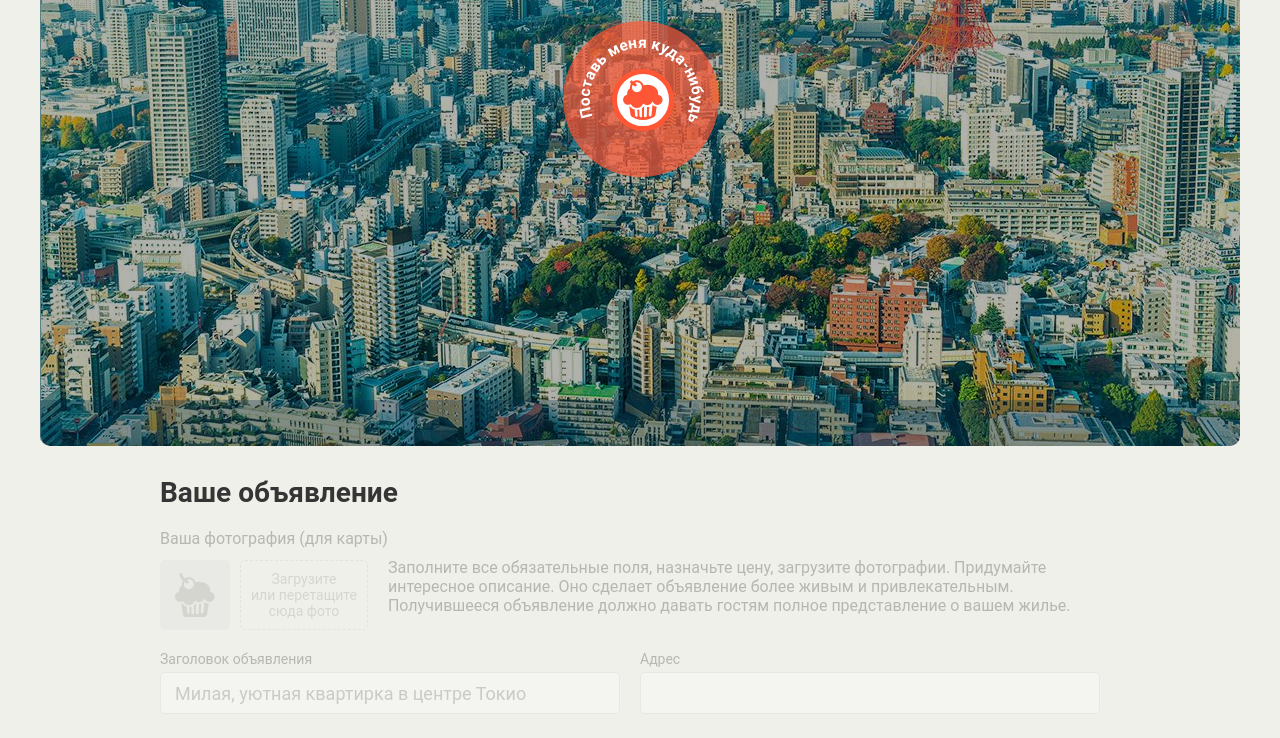
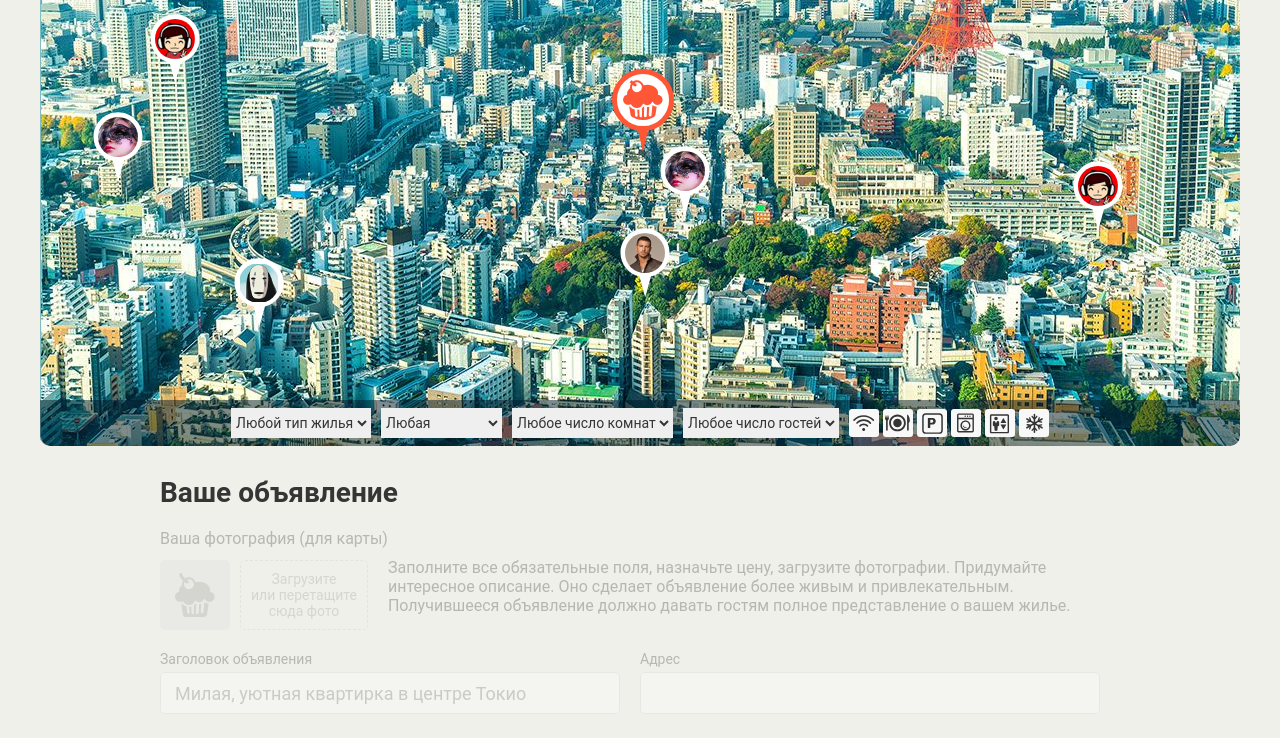
Before and after one commit to Komnatnaya/215761-keksobooking, a website: page index.html in a window 1280 px wide. Shown: the part 304-1042 px from the top of the page. Drawn offline with Linux system fonts and the light colour scheme; files whose address does not match are found by name.

Commit message:
модуль 3

```diff
--- a/index.html
+++ b/index.html
@@ -247,6 +247,7 @@
       <button class="error__button" href="#">Попробовать снова</button>
     </div>
   </template>
-
+   <script src="js/common.js"></script>
+ <script src="js/map.js"></script>
 </body>
 </html>
--- /dev/null
+++ b/js/common.js
@@ -0,0 +1,5 @@
+'use strict';
+
+window.getRandomInteger = function (min, max) {
+  return Math.floor(Math.random() * (max - min + 1)) + min;
+};
--- /dev/null
+++ b/js/map.js
@@ -0,0 +1,276 @@
+'use strict';
+
+var MAP_TEST = [
+  {
+    'author': 'img/avatars/user01.png, img/avatars/user02.png, img/avatars/user03.png, img/avatars/user04.png, img/avatars/user05.png, img/avatars/user06.png, img/avatars/user07.png, img/avatars/user08.png',
+    'offer': {
+      'title': 'Большая уютная квартира, Маленькая неуютная квартира, Огромный прекрасный дворец, Маленький ужасный дворец, Красивый гостевой домик, Некрасивый негостеприимный домик, Уютное бунгало далеко от моря, Неуютное бунгало по колено в воде',
+      'address': window.getRandomInteger(100, 600) + ', ' + window.getRandomInteger(100, 600),
+      'price': window.getRandomInteger(1000, 1000000),
+      'type': 'palace, flat, house, bungalo',
+      'rooms': window.getRandomInteger(1, 5),
+      'guests': window.getRandomInteger(1, 10),
+      'checkin': '12:00, 13:00, 14:00',
+      'checkout': '12:00, 13:00, 14:00',
+      'features': ['wifi', 'dishwasher', 'parking', 'washer', 'elevator', 'conditioner'],
+      'description': '',
+      'photos': ['http://o0.github.io/assets/images/tokyo/hotel1.jpg', 'http://o0.github.io/assets/images/tokyo/hotel2.jpg', 'http://o0.github.io/assets/images/tokyo/hotel3.jpg']
+    },
+    'location': {
+      x: window.getRandomInteger(0, 1150),
+      y: window.getRandomInteger(130, 630)
+    }
+  },
+  {
+    'author': 'img/avatars/user01.png, img/avatars/user02.png, img/avatars/user03.png, img/avatars/user04.png, img/avatars/user05.png, img/avatars/user06.png, img/avatars/user07.png, img/avatars/user08.png',
+    'offer': {
+      'title': 'Большая уютная квартира, Маленькая неуютная квартира, Огромный прекрасный дворец, Маленький ужасный дворец, Красивый гостевой домик, Некрасивый негостеприимный домик, Уютное бунгало далеко от моря, Неуютное бунгало по колено в воде',
+      'address': window.getRandomInteger(100, 600) + ', ' + window.getRandomInteger(100, 600),
+      'price': window.getRandomInteger(1000, 1000000),
+      'type': 'palace, flat, house, bungalo',
+      'rooms': window.getRandomInteger(1, 5),
+      'guests': window.getRandomInteger(1, 10),
+      'checkin': '12:00, 13:00, 14:00',
+      'checkout': '12:00, 13:00, 14:00',
+      'features': ['wifi', 'dishwasher', 'parking', 'washer', 'elevator', 'conditioner'],
+      'description': '',
+      'photos': ['http://o0.github.io/assets/images/tokyo/hotel1.jpg', 'http://o0.github.io/assets/images/tokyo/hotel2.jpg', 'http://o0.github.io/assets/images/tokyo/hotel3.jpg']
+    },
+    'location': {
+      x: window.getRandomInteger(0, 1150),
+      y: window.getRandomInteger(130, 630)
+    }
+  },
+  {
+    'author': 'img/avatars/user01.png, img/avatars/user02.png, img/avatars/user03.png, img/avatars/user04.png, img/avatars/user05.png, img/avatars/user06.png, img/avatars/user07.png, img/avatars/user08.png',
+    'offer': {
+      'title': 'Большая уютная квартира, Маленькая неуютная квартира, Огромный прекрасный дворец, Маленький ужасный дворец, Красивый гостевой домик, Некрасивый негостеприимный домик, Уютное бунгало далеко от моря, Неуютное бунгало по колено в воде',
+      'address': window.getRandomInteger(100, 600) + ', ' + window.getRandomInteger(100, 600),
+      'price': window.getRandomInteger(1000, 1000000),
+      'type': 'palace, flat, house, bungalo',
+      'rooms': window.getRandomInteger(1, 5),
+      'guests': window.getRandomInteger(1, 10),
+      'checkin': '12:00, 13:00, 14:00',
+      'checkout': '12:00, 13:00, 14:00',
+      'features': ['wifi', 'dishwasher', 'parking', 'washer', 'elevator', 'conditioner'],
+      'description': '',
+      'photos': ['http://o0.github.io/assets/images/tokyo/hotel1.jpg', 'http://o0.github.io/assets/images/tokyo/hotel2.jpg', 'http://o0.github.io/assets/images/tokyo/hotel3.jpg']
+    },
+    'location': {
+      x: window.getRandomInteger(0, 1150),
+      y: window.getRandomInteger(130, 630)
+    }
+  },
+  {
+    'author': 'img/avatars/user01.png, img/avatars/user02.png, img/avatars/user03.png, img/avatars/user04.png, img/avatars/user05.png, img/avatars/user06.png, img/avatars/user07.png, img/avatars/user08.png',
+    'offer': {
+      'title': 'Большая уютная квартира, Маленькая неуютная квартира, Огромный прекрасный дворец, Маленький ужасный дворец, Красивый гостевой домик, Некрасивый негостеприимный домик, Уютное бунгало далеко от моря, Неуютное бунгало по колено в воде',
+      'address': window.getRandomInteger(100, 600) + ', ' + window.getRandomInteger(100, 600),
+      'price': window.getRandomInteger(1000, 1000000),
+      'type': 'palace, flat, house, bungalo',
+      'rooms': window.getRandomInteger(1, 5),
+      'guests': window.getRandomInteger(1, 10),
+      'checkin': '12:00, 13:00, 14:00',
+      'checkout': '12:00, 13:00, 14:00',
+      'features': ['wifi', 'dishwasher', 'parking', 'washer', 'elevator', 'conditioner'],
+      'description': '',
+      'photos': ['http://o0.github.io/assets/images/tokyo/hotel1.jpg', 'http://o0.github.io/assets/images/tokyo/hotel2.jpg', 'http://o0.github.io/assets/images/tokyo/hotel3.jpg']
+    },
+    'location': {
+      x: window.getRandomInteger(0, 1150),
+      y: window.getRandomInteger(130, 630)
+    }
+  },
+  {
+    'author': 'img/avatars/user01.png, img/avatars/user02.png, img/avatars/user03.png, img/avatars/user04.png, img/avatars/user05.png, img/avatars/user06.png, img/avatars/user07.png, img/avatars/user08.png',
+    'offer': {
+      'title': 'Большая уютная квартира, Маленькая неуютная квартира, Огромный прекрасный дворец, Маленький ужасный дворец, Красивый гостевой домик, Некрасивый негостеприимный домик, Уютное бунгало далеко от моря, Неуютное бунгало по колено в воде',
+      'address': window.getRandomInteger(100, 600) + ', ' + window.getRandomInteger(100, 600),
+      'price': window.getRandomInteger(1000, 1000000),
+      'type': 'palace, flat, house, bungalo',
+      'rooms': window.getRandomInteger(1, 5),
+      'guests': window.getRandomInteger(1, 10),
+      'checkin': '12:00, 13:00, 14:00',
+      'checkout': '12:00, 13:00, 14:00',
+      'features': ['wifi', 'dishwasher', 'parking', 'washer', 'elevator', 'conditioner'],
+      'description': '',
+      'photos': ['http://o0.github.io/assets/images/tokyo/hotel1.jpg', 'http://o0.github.io/assets/images/tokyo/hotel2.jpg', 'http://o0.github.io/assets/images/tokyo/hotel3.jpg']
+    },
+    'location': {
+      x: window.getRandomInteger(0, 1150),
+      y: window.getRandomInteger(130, 630)
+    }
+  },
+  {
+    'author': 'img/avatars/user01.png, img/avatars/user02.png, img/avatars/user03.png, img/avatars/user04.png, img/avatars/user05.png, img/avatars/user06.png, img/avatars/user07.png, img/avatars/user08.png',
+    'offer': {
+      'title': 'Большая уютная квартира, Маленькая неуютная квартира, Огромный прекрасный дворец, Маленький ужасный дворец, Красивый гостевой домик, Некрасивый негостеприимный домик, Уютное бунгало далеко от моря, Неуютное бунгало по колено в воде',
+      'address': window.getRandomInteger(100, 600) + ', ' + window.getRandomInteger(100, 600),
+      'price': window.getRandomInteger(1000, 1000000),
+      'type': 'palace, flat, house, bungalo',
+      'rooms': window.getRandomInteger(1, 5),
+      'guests': window.getRandomInteger(1, 10),
+      'checkin': '12:00, 13:00, 14:00',
+      'checkout': '12:00, 13:00, 14:00',
+      'features': ['wifi', 'dishwasher', 'parking', 'washer', 'elevator', 'conditioner'],
+      'description': '',
+      'photos': ['http://o0.github.io/assets/images/tokyo/hotel1.jpg', 'http://o0.github.io/assets/images/tokyo/hotel2.jpg', 'http://o0.github.io/assets/images/tokyo/hotel3.jpg']
+    },
+    'location': {
+      x: window.getRandomInteger(0, 1150),
+      y: window.getRandomInteger(130, 630)
+    }
+  },
+  {
+    'author': 'img/avatars/user01.png, img/avatars/user02.png, img/avatars/user03.png, img/avatars/user04.png, img/avatars/user05.png, img/avatars/user06.png, img/avatars/user07.png, img/avatars/user08.png',
+    'offer': {
+      'title': 'Большая уютная квартира, Маленькая неуютная квартира, Огромный прекрасный дворец, Маленький ужасный дворец, Красивый гостевой домик, Некрасивый негостеприимный домик, Уютное бунгало далеко от моря, Неуютное бунгало по колено в воде',
+      'address': window.getRandomInteger(100, 600) + ', ' + window.getRandomInteger(100, 600),
+      'price': window.getRandomInteger(1000, 1000000),
+      'type': 'palace, flat, house, bungalo',
+      'rooms': window.getRandomInteger(1, 5),
+      'guests': window.getRandomInteger(1, 10),
+      'checkin': '12:00, 13:00, 14:00',
+      'checkout': '12:00, 13:00, 14:00',
+      'features': ['wifi', 'dishwasher', 'parking', 'washer', 'elevator', 'conditioner'],
+      'description': '',
+      'photos': ['http://o0.github.io/assets/images/tokyo/hotel1.jpg', 'http://o0.github.io/assets/images/tokyo/hotel2.jpg', 'http://o0.github.io/assets/images/tokyo/hotel3.jpg']
+    },
+    'location': {
+      x: window.getRandomInteger(0, 1150),
+      y: window.getRandomInteger(130, 630)
+    }
+  },
+  {
+    'author': 'img/avatars/user01.png, img/avatars/user02.png, img/avatars/user03.png, img/avatars/user04.png, img/avatars/user05.png, img/avatars/user06.png, img/avatars/user07.png, img/avatars/user08.png',
+    'offer': {
+      'title': 'Большая уютная квартира, Маленькая неуютная квартира, Огромный прекрасный дворец, Маленький ужасный дворец, Красивый гостевой домик, Некрасивый негостеприимный домик, Уютное бунгало далеко от моря, Неуютное бунгало по колено в воде',
+      'address': window.getRandomInteger(100, 600) + ', ' + window.getRandomInteger(100, 600),
+      'price': window.getRandomInteger(1000, 1000000),
+      'type': 'palace, flat, house, bungalo',
+      'rooms': window.getRandomInteger(1, 5),
+      'guests': window.getRandomInteger(1, 10),
+      'checkin': '12:00, 13:00, 14:00',
+      'checkout': '12:00, 13:00, 14:00',
+      'features': ['wifi', 'dishwasher', 'parking', 'washer', 'elevator', 'conditioner'],
+      'description': '',
+      'photos': ['http://o0.github.io/assets/images/tokyo/hotel1.jpg', 'http://o0.github.io/assets/images/tokyo/hotel2.jpg', 'http://o0.github.io/assets/images/tokyo/hotel3.jpg']
+    },
+    'location': {
+      x: window.getRandomInteger(0, 1150),
+      y: window.getRandomInteger(130, 630)
+    }
+  }
+
+];
+
+var map = document.querySelector('.map');
+map.classList.remove('map--faded');
+
+var pinContainer = document.querySelector('.map__pins');
+
+var pinTemplate = document.querySelector('#pin').content.querySelector('.map__pin');
+
+var fragment = document.createDocumentFragment();
+
+var renderPin = function (testPinArray) {
+  var pinElement = pinTemplate.cloneNode(true);
+  pinElement.style.top = (testPinArray[i]['location']['y']) + 'px';
+  pinElement.style.left = (testPinArray[i]['location']['x']) + 'px';
+  var srcArray = testPinArray[i]['author'].split(', ');
+  var altArray = testPinArray[i]['offer']['title'].split(', ');
+  pinElement.querySelector('img').src = srcArray[window.getRandomInteger(0, srcArray.length - 1)];
+  pinElement.querySelector('img').alt = altArray[window.getRandomInteger(0, altArray.length - 1)];
+  return pinElement;
+};
+
+for (var i = 0; i <= MAP_TEST.length - 1; i++) {
+  fragment.appendChild(renderPin(MAP_TEST));
+}
+pinContainer.appendChild(fragment);
+
+var cardContainer = document.querySelector('.map');
+
+var commercialTemplate = document.querySelector('#card').content.querySelector('.map__card');
+
+var insertBeforeThisElement = document.querySelector('.map__filters-container');
+
+var makeElement = function (tagName, elementClass, bemModificator) {
+  var element = document.createElement(tagName);
+  element.classList.add(elementClass);
+  if (bemModificator) {
+    element.classList.add(elementClass + '--' + bemModificator);
+  }
+  return element;
+};
+
+var renderCard = function (mapTestObject, cardTemplate) {
+  var cardBody = cardTemplate.cloneNode(true);
+  var cardAuthor = mapTestObject['author'].split(', ');
+  cardBody.querySelector('img').src = cardAuthor[window.getRandomInteger(0, cardAuthor.length - 1)];
+  var cardTitle = mapTestObject['offer']['title'].split(', ');
+  cardBody.querySelector('.popup__title').textContent = cardTitle[window.getRandomInteger(0, cardTitle.length - 1)];
+  var cardAddress = mapTestObject['offer']['address'];
+  cardBody.querySelector('.popup__text--address').textContent = cardAddress;
+  var cardPrice = mapTestObject['offer']['price'] + ' ₽/ночь';
+  cardBody.querySelector('.popup__text--price').textContent = cardPrice;
+  var apartmentsType = mapTestObject['offer']['type'].split(', ');
+  var translation = apartmentsType[window.getRandomInteger(0, apartmentsType.length - 1)];
+  if (translation === 'palace') {
+    translation = 'Дворец';
+  } else if (translation === 'flat') {
+    translation = 'Квартира';
+  } else if (translation === 'house') {
+    translation = 'Дом';
+  } else if (translation === 'bungalo') {
+    translation = 'Бунгало';
+  }
+  cardBody.querySelector('.popup__type').textContent = translation;
+  var roomsNumber = mapTestObject['offer']['rooms'];
+  var guestsNumber = mapTestObject['offer']['guests'];
+  var roomText = ' комнаты для ';
+  var guestText = ' гостей';
+  if (guestsNumber === 1) {
+    guestText = ' гостя';
+  } else {
+    guestText = ' гостей';
+  }
+  if (roomsNumber === 1) {
+    roomText = ' комната для ';
+  } else if (roomsNumber > 1 && roomsNumber < 5) {
+    roomText = ' комнаты для ';
+  } else {
+    roomText = ' комнат для ';
+  }
+  cardBody.querySelector('.popup__text--capacity').textContent = roomsNumber + roomText + guestsNumber + guestText;
+  var checkin = mapTestObject['offer']['checkin'].split(', ');
+  var checkout = mapTestObject['offer']['checkout'].split(', ');
+  cardBody.querySelector('.popup__text--time').textContent = 'Заезд после ' + checkin[window.getRandomInteger(0, checkin.length - 1)] + ', выезд до' + checkout[window.getRandomInteger(0, checkout.length - 1)];
+  var liContainer = cardBody.querySelector('.popup__features');
+  var li = cardBody.querySelectorAll('.popup__feature');
+  for (var l = 0; l < li.length; l++) {
+    liContainer.removeChild(li[l]);
+  }
+  var features = mapTestObject['offer']['features'];
+  for (var j = 0; j < features.length; j++) {
+    var newElement = makeElement('li', 'popup__feature', features[j]);
+    cardBody.querySelector('.popup__features').appendChild(newElement);
+  }
+  var cardDescription = mapTestObject['offer']['description'];
+  if (cardDescription !== '') {
+    cardBody.querySelector('.popup__description').textContent = cardDescription;
+  }
+  var cardPhotos = mapTestObject['offer']['photos'];
+  cardBody.querySelector('.popup__photos').removeChild(cardBody.querySelector('.popup__photo'));
+  for (var k = 0; k < cardPhotos.length; k++) {
+    var newPicture = makeElement('img', 'popup__photo');
+    newPicture.setAttribute('src', cardPhotos[k]);
+    newPicture.setAttribute('width', 45);
+    newPicture.setAttribute('height', 45);
+    newPicture.setAttribute('alt', 'Фотография жилья');
+    cardBody.querySelector('.popup__photos').appendChild(newPicture);
+  }
+
+  return cardBody;
+};
+// cardContainer.insertBefore(renderCard(MAP_TEST[0], commercialTemplate), insertBeforeThisElement);
```
